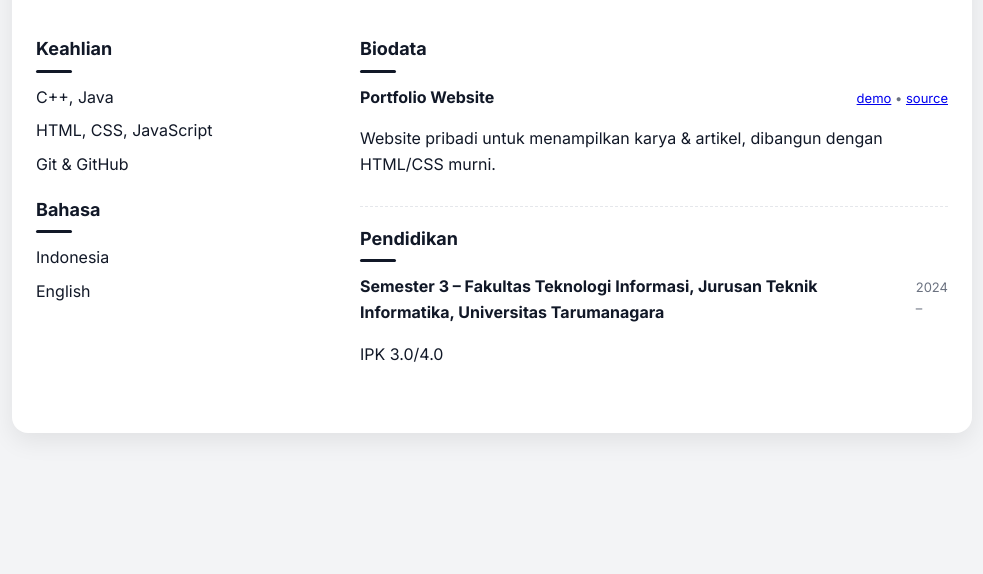
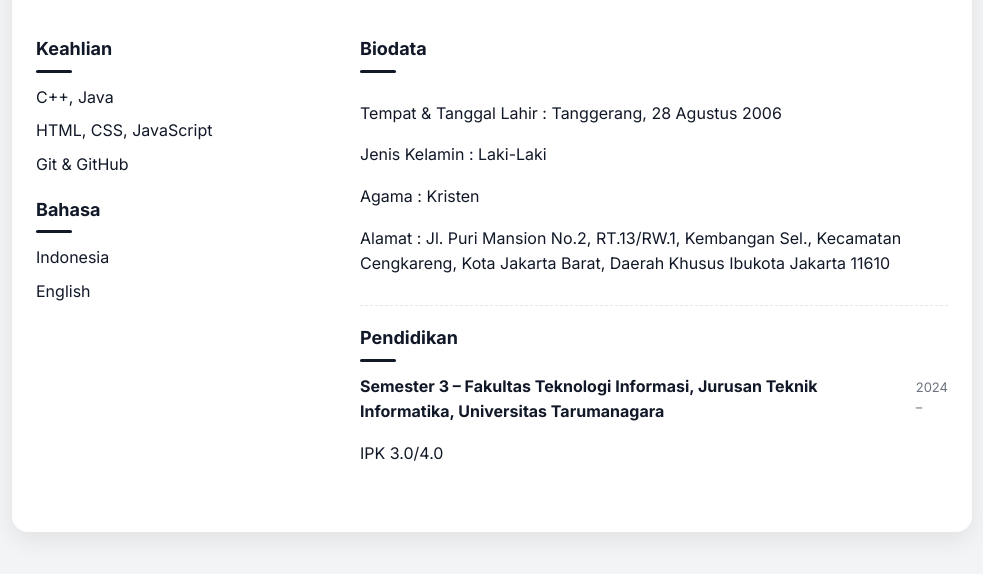
Before and after one commit to Angelo4k/Tugas_Front-End_Pertemuan-2, a plain HTML site: page index.html in a window 1280 px wide. Shown: the part 220-794 px from the top of the page, without its empty margins (148-1131 px from the left). Drawn offline with Linux system fonts and the light colour scheme.

Commit message:
Update index.html

```diff
--- a/index.html
+++ b/index.html
@@ -45,10 +45,11 @@
         <h2>Biodata</h2>
         <article class="item">
           <header class="item-header">
-            <h3>Portfolio Website</h3>
-            <span class="meta"><a href="#" target="_blank" rel="noopener">demo</a> • <a href="#" target="_blank" rel="noopener">source</a></span>
           </header>
-          <p>Website pribadi untuk menampilkan karya & artikel, dibangun dengan HTML/CSS murni.</p>
+          <p>Tempat & Tanggal Lahir : Tanggerang, 28 Agustus 2006</p>
+          <p>Jenis Kelamin : Laki-Laki</p>
+          <p>Agama : Kristen</p>
+          <p>Alamat : Jl. Puri Mansion No.2, RT.13/RW.1, Kembangan Sel., Kecamatan Cengkareng, Kota Jakarta Barat, Daerah Khusus Ibukota Jakarta 11610</p>
         </article>
 
         <h2>Pendidikan</h2>
```
